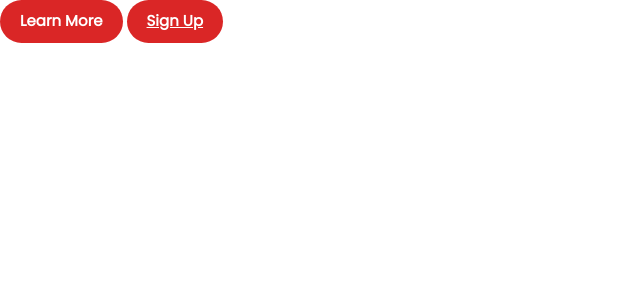
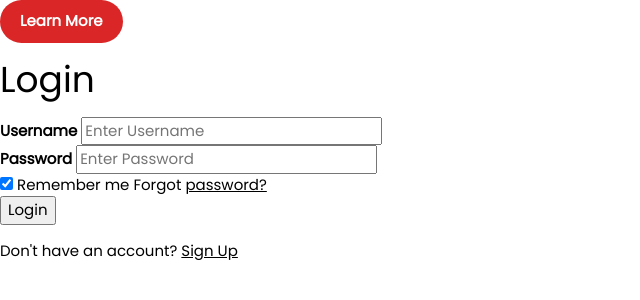
Before and after one commit to AntonDLRC/Student-Management-System, a Flask app: page / in a window 1280 px wide. Shown: the part 80-380 px from the top of the page, without its empty margins (0-640 px from the left). Run offline with Flask 3, Linux system fonts and the light colour scheme.

Commit message:
added log in form

```diff
--- a/templates/home.html
+++ b/templates/home.html
@@ -6,8 +6,31 @@
 
 <button class="btn">Learn More</button>
 
-<button class="btn"><a href="{{ url_for('signup') }}">Sign Up</a></button>
 
+
+<h1> Login </h1>
+
+<div class ="login">
+        <form action="/login" method="post">
+            <div>
+                <label for="username"><b>Username</b></label>
+                <input type="text" placeholder="Enter Username" name="username" required>
+            </div>
+            <div>
+                <label for="password"><b>Password</b></label>
+                <input type="password" placeholder="Enter Password" name="password" required>
+            </div>
+            <div class = "remember_me">
+                <label>
+                    <input type="checkbox" checked="checked" name="remember"> Remember me
+                </label>
+                <!-- Forgot Password -->
+                <span class="password">Forgot <a href="#">password?</a></span>
+            </div>
+            <button type="submit">Login</button>
+            <p> Don't have an account? <a href="{{ url_for('signup') }}">Sign Up</a></button> </p>
+        </form>
+</div>
 
 
 
```
